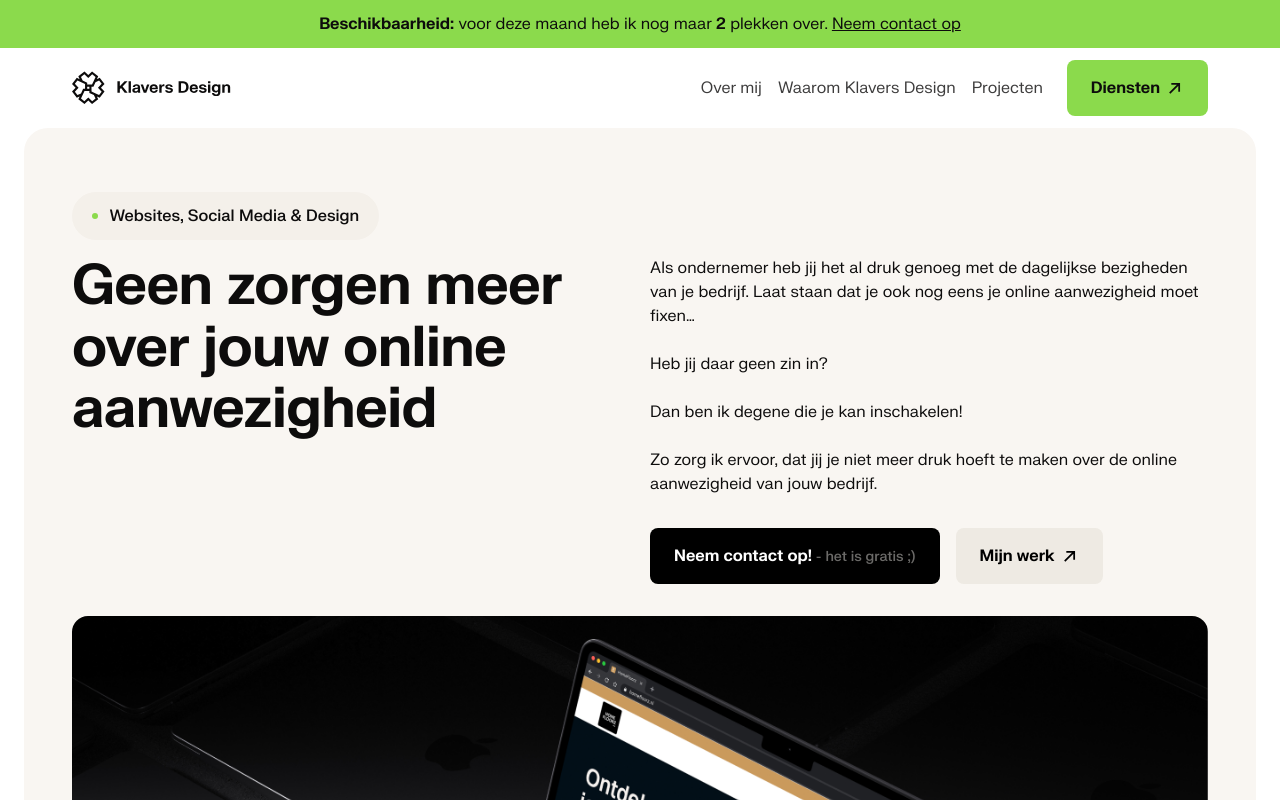
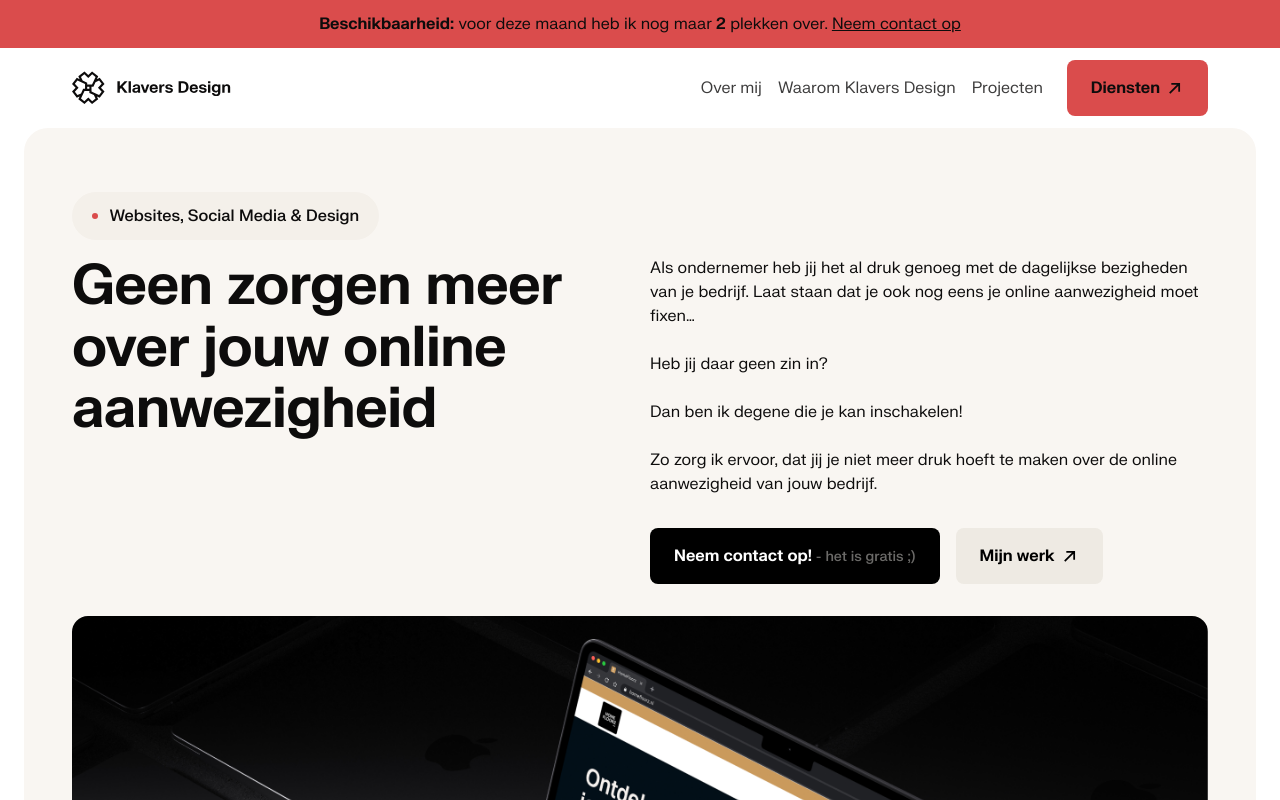
Before and after one commit to jordiklavers/git-test-webflow, a plain HTML site: page index.html in a window 1280 px wide. Shown: the top 800 px of the page. Drawn offline with nearby package versions, Linux system fonts and the light colour scheme.

Commit message:
New colors

```diff
--- a/css/klavers-design-2024.webflow.css
+++ b/css/klavers-design-2024.webflow.css
@@ -2,7 +2,7 @@
   --color--creme: #f9f6f2;
   --color--dark: #0d0c0c;
   --color--creme-100: #eeeae3;
-  --color--green: #8bda4c;
+  --color--green: #da4c4c;
   --color--grey: #6b6a68;
   --size--rounding--default: 1.5rem;
   --size--rounding--small: 1rem;
```
Also changed, not shown: 401.html (+1 -1 lines), 404.html (+1 -1 lines), algemene-voorwaarden.html (+1 -1 lines), contact.html (+1 -1 lines), detail_project.html (+1 -1 lines), index.html (+1 -1 lines), privacybeleid.html (+1 -1 lines), projecten.html (+1 -1 lines), style-guide.html (+1 -1 lines).
